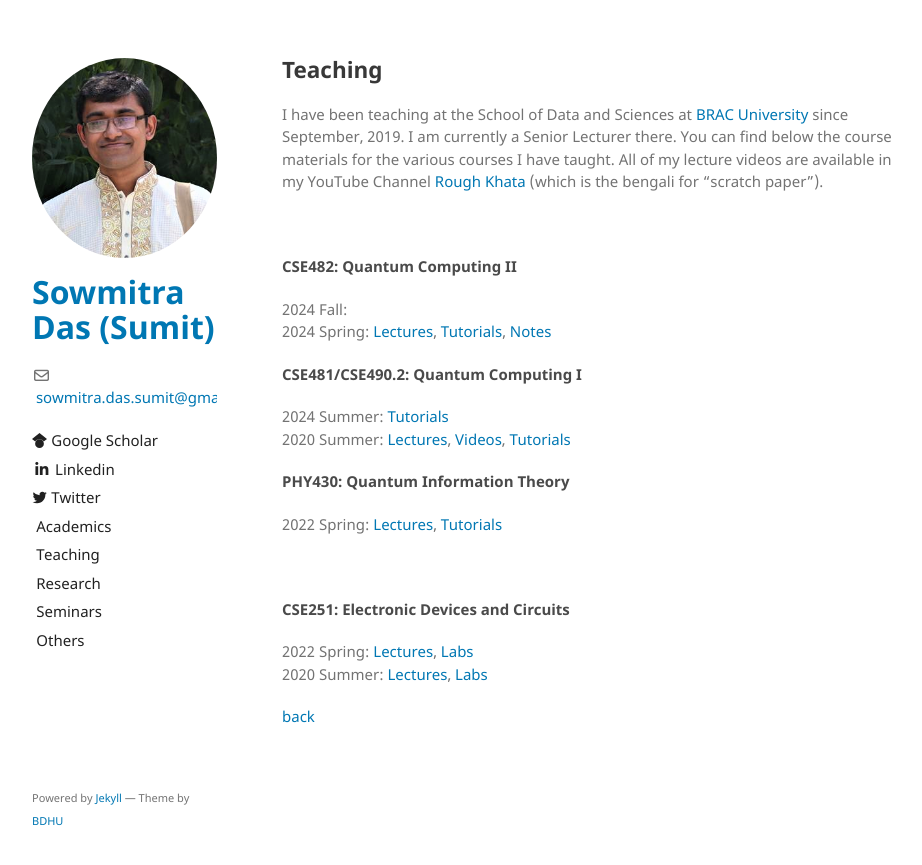
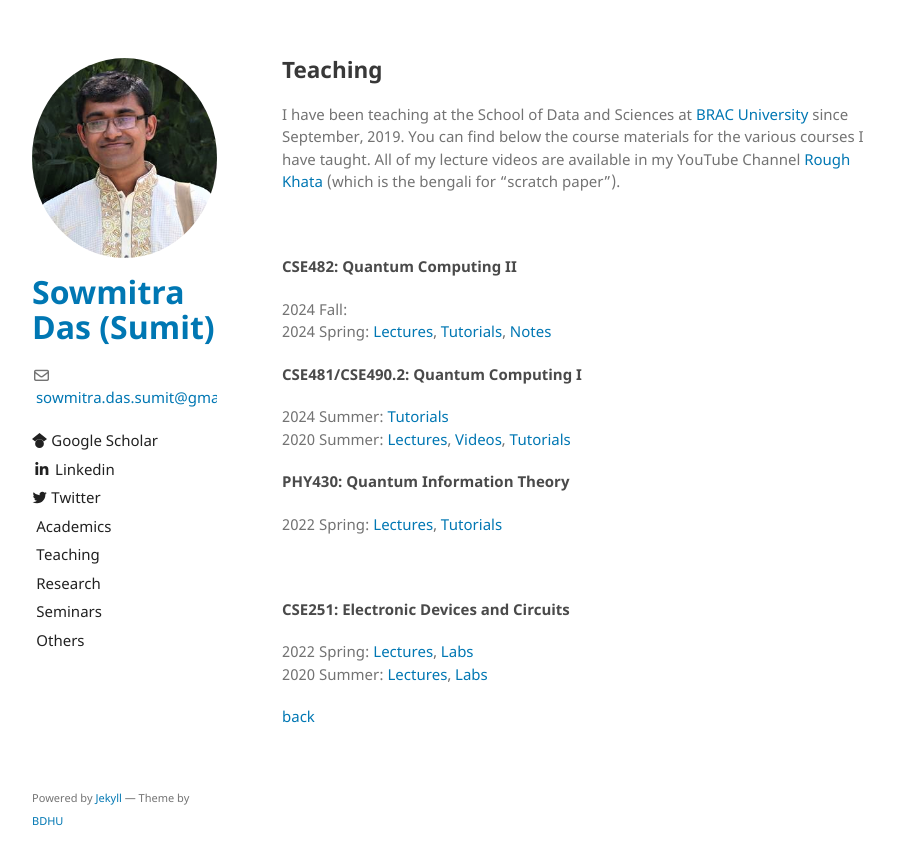
Before and after one commit to sowmitra-das-sumit/sowmitra-das-sumit.github.io, a Jekyll site: the page built from teaching.md, in a window 1280 px wide. Shown: the top 865 px of the page, without its empty margins (178-1100 px from the left). Built offline with Jekyll 4.4.1, drawn with Linux system fonts in a browser that asks for light colours; the repository's description, which GitHub fills in, is left out; our own code applies the rules of GitHub Pages for plain Markdown files.

Commit message:
Update teaching.md

```diff
--- a/teaching.md
+++ b/teaching.md
@@ -4,7 +4,7 @@ layout: default
 
 ## Teaching
 
-I have been teaching at the School of Data and Sciences at [BRAC University](https://www.bracu.ac.bd/) since September, 2019. I am currently a Senior Lecturer there. You can find below the course materials for the various courses I have taught. All of my lecture videos are available in my YouTube Channel [Rough Khata](https://www.youtube.com/@raf-khata) (which is the bengali for "scratch paper").
+I have been teaching at the School of Data and Sciences at [BRAC University](https://www.bracu.ac.bd/) since September, 2019. You can find below the course materials for the various courses I have taught. All of my lecture videos are available in my YouTube Channel [Rough Khata](https://www.youtube.com/@raf-khata) (which is the bengali for "scratch paper").
 
 <br>
 
```
